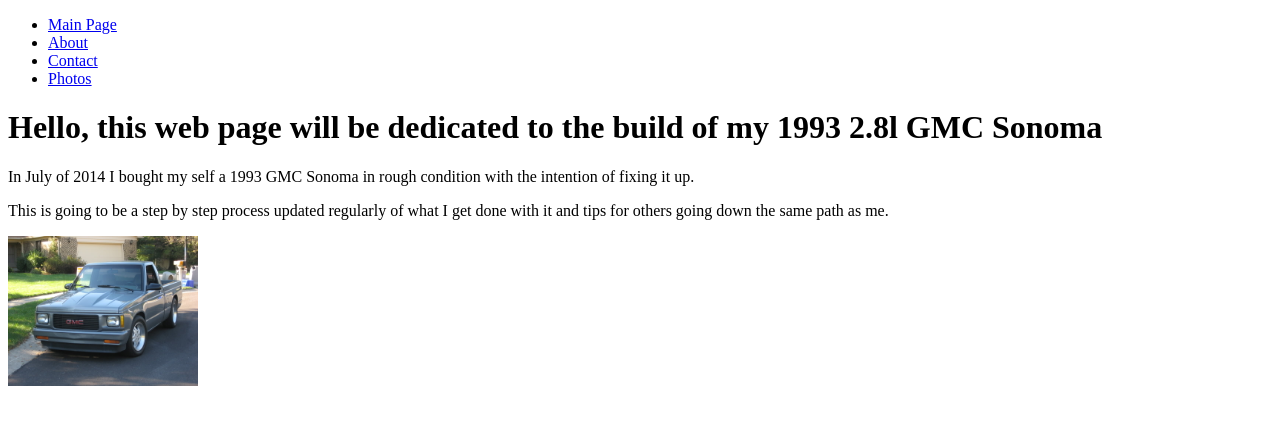
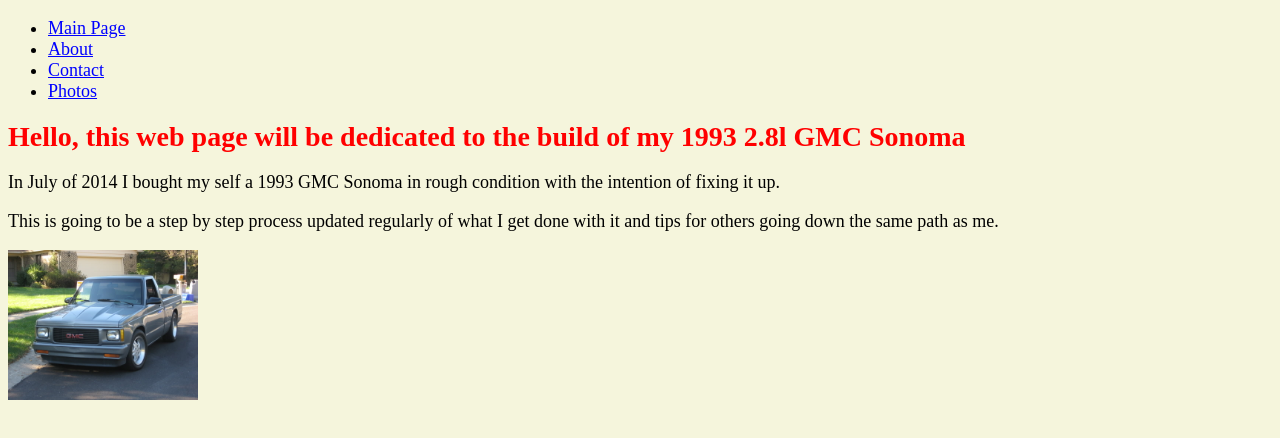
Before and after one commit to Vitrus1/Vitrus1.github.io, a plain HTML site: page index.html in a window 1280 px wide. Drawn offline with Linux system fonts and the light colour scheme.

Commit message:
Added CSS

```diff
--- a/index.html
+++ b/index.html
@@ -2,6 +2,7 @@
 <html>
 <head>
 	<title>1st gen Sonoma build</title>
+	<link rel="stylesheet" href="style.css">
 </head>
 
 <body>
--- /dev/null
+++ b/style.css
@@ -0,0 +1,19 @@
+h1 {
+    font-size: 28px;
+    color: red;
+	font-style: sans-serif;
+	background-color:beige;
+}
+body {
+    font-size: 18px;
+    color: black;
+	background-color:beige;
+}
+p {
+	color:black;
+	background-color:beige;
+}
+a {
+	color:blue;
+	background-color:beige;
+}
```
